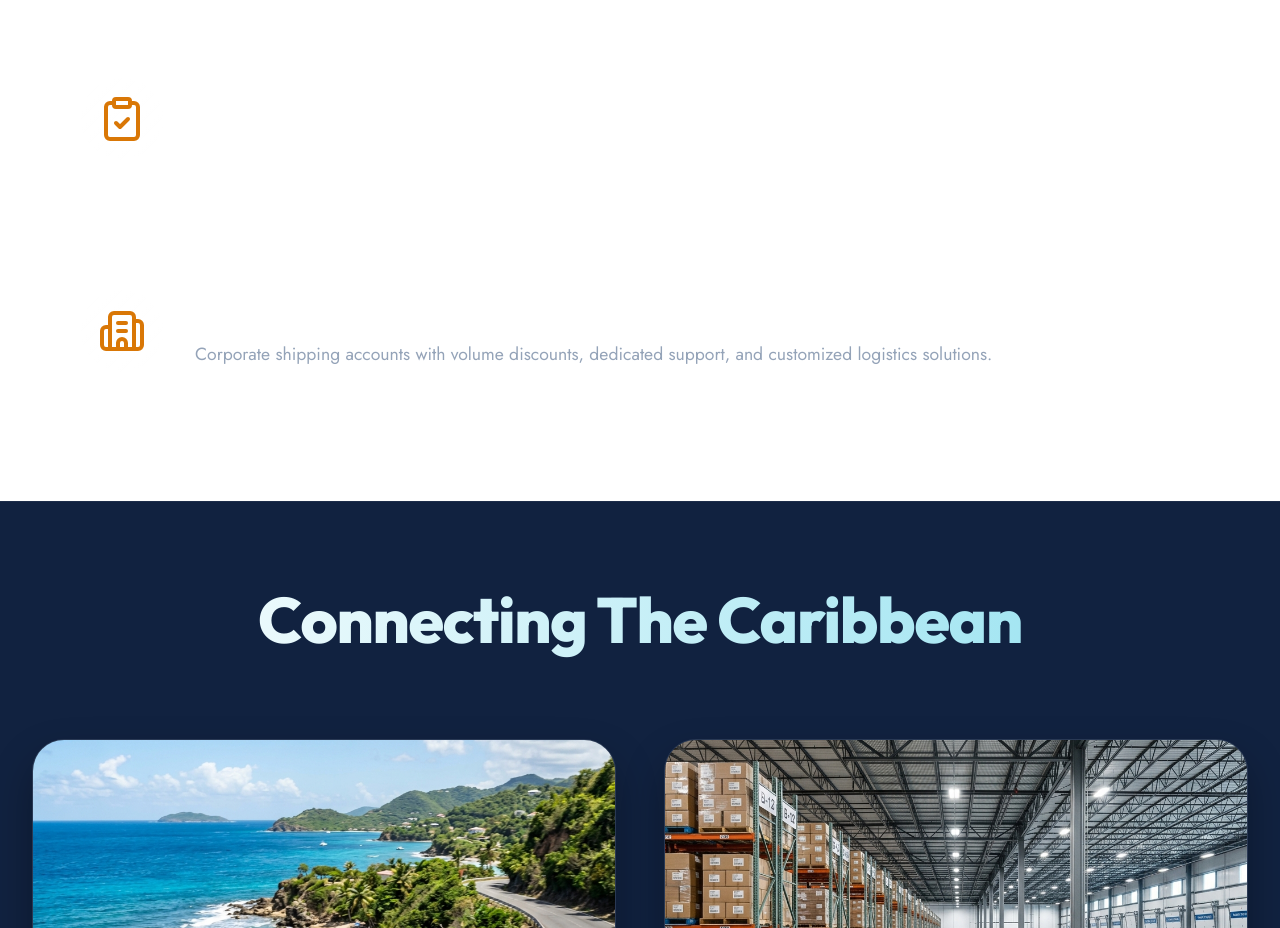
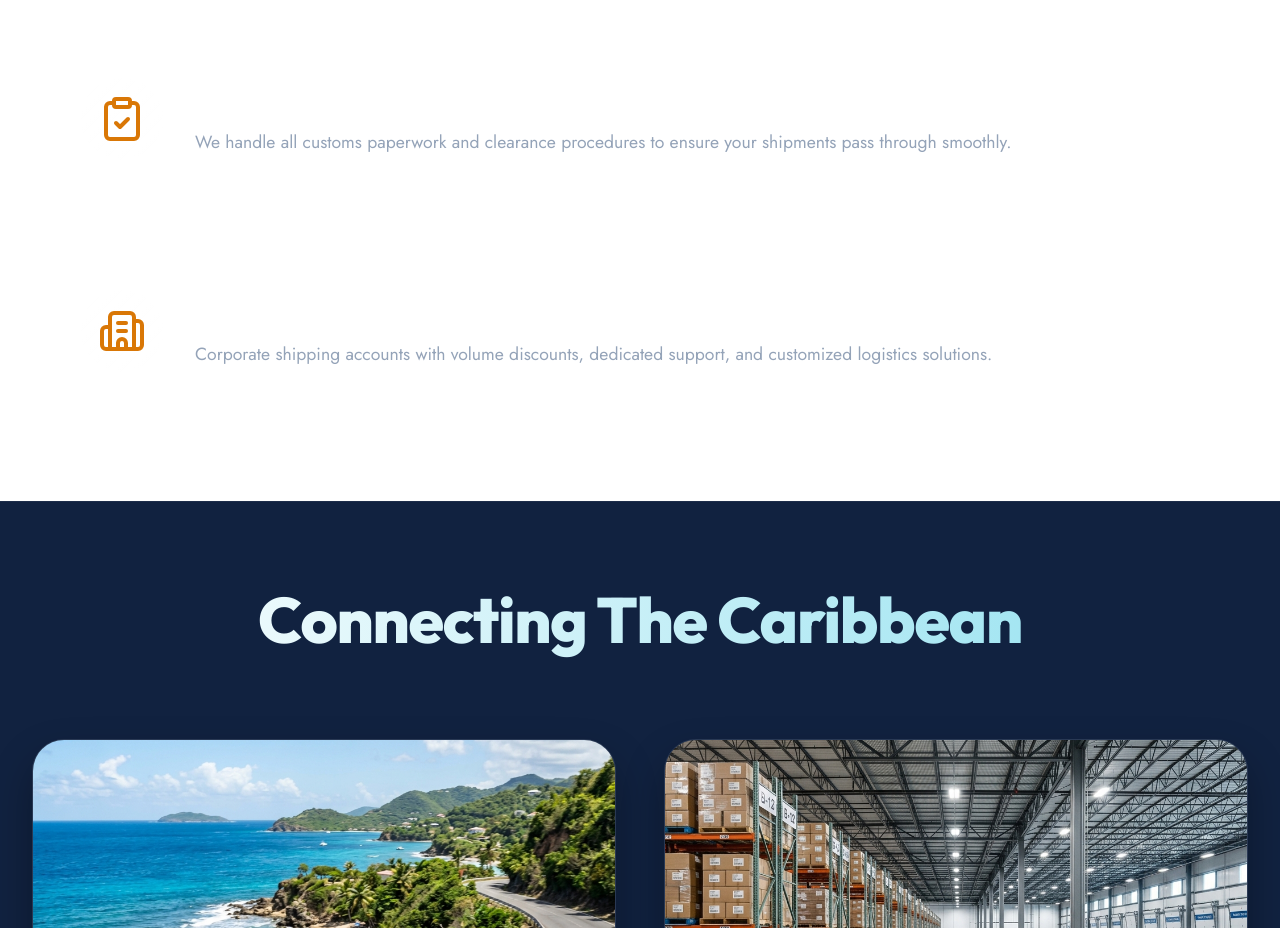
Before and after one commit to 33BlackDev/JandC-Transport, a Next.js app: page /en in a window 1280 px wide. Shown: the part 3360-4288 px from the top of the page. Built offline with nearby package versions, Linux system fonts and the light colour scheme.

Commit message:
fix: resolve another dictionary key typo (doorToDoorDesc to customsManagementDesc)

```diff
--- a/src/app/[locale]/page.tsx
+++ b/src/app/[locale]/page.tsx
@@ -131,7 +131,7 @@ export default async function HomePage({ params }: Props) {
               <div className="bento-icon" style={{ marginBottom: 0 }}><ClipboardCheck size={48} /></div>
               <div>
                 <h3>{dict.services.customsManagement}</h3>
-                <p>{dict.services.doorToDoorDesc}</p>
+                <p>{dict.services.customsManagementDesc}</p>
               </div>
             </div>
             <div className="bento-card col-span-4" style={{ flexDirection: 'row', alignItems: 'center', gap: '2rem' }}>
```
